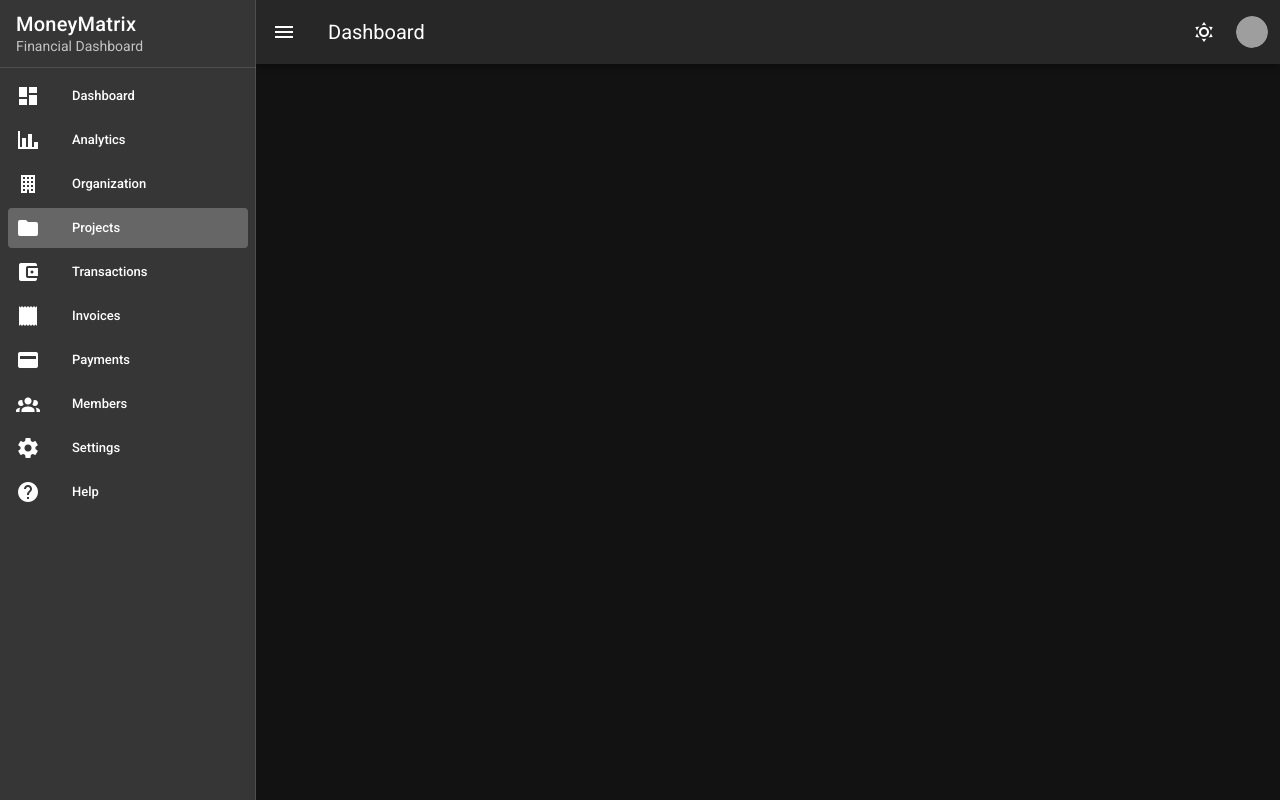
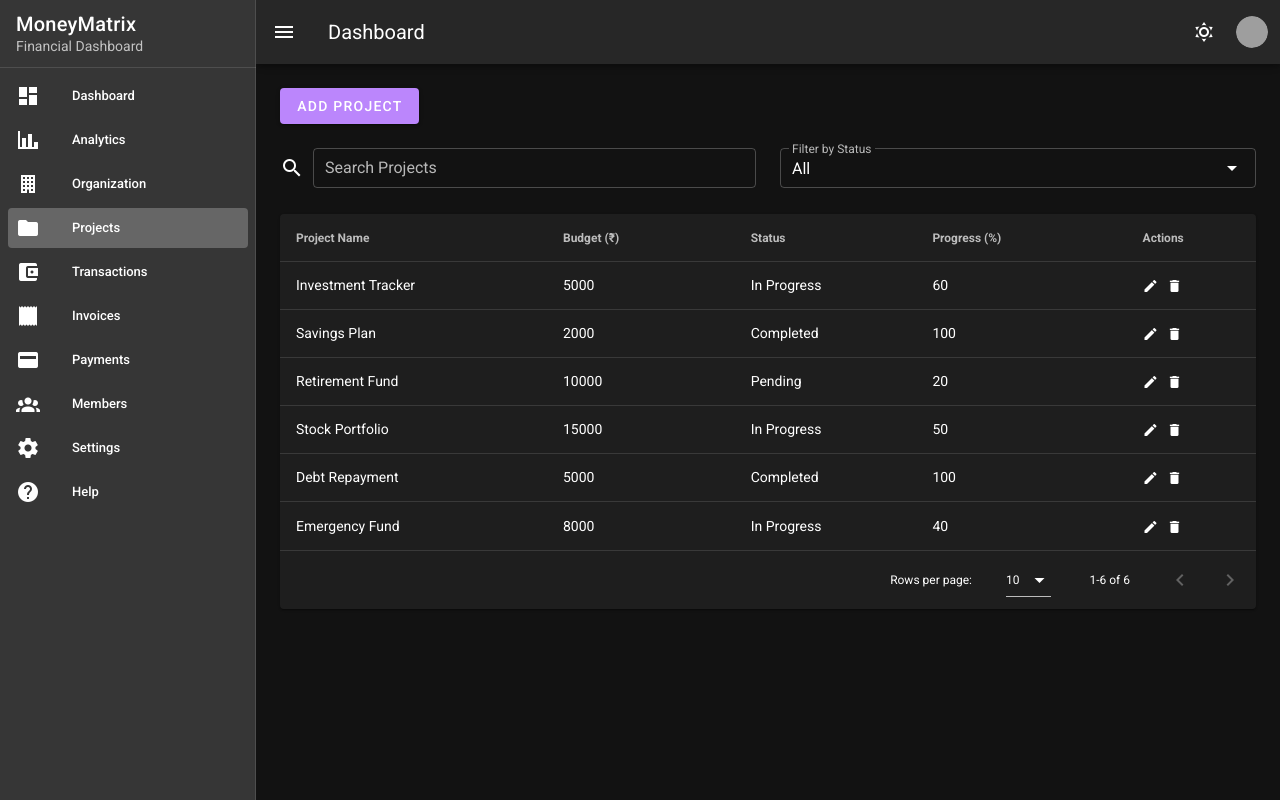
Before and after one commit to rkgupta-dev/finance-dashboard, a Vue app: page /projects in a window 1280 px wide. Built offline with nearby package versions, Linux system fonts and the light colour scheme; grey boxes are pictures that could not be loaded.

Commit message:
added ProjectsView page

```diff
--- a/src/router/index.js
+++ b/src/router/index.js
@@ -5,6 +5,7 @@ import DashboardLayout from "@/components/DashboardLayout.vue";
 import TransactionsView from "@/views/TransactionsView.vue";
 import AnalyticsView from "@/views/AnalyticsView.vue";
 import OrganizationView from "@/views/OrganizationView.vue";
+import ProjectsView from "@/views/ProjectsView.vue";
 
 Vue.use(VueRouter);
 
@@ -34,6 +35,11 @@ const routes = [
     name: "organization",
     component: OrganizationView,
   },
+  {
+    path: "/projects",
+    name: "projects",
+    component: ProjectsView,
+  },
 ];
 
 const router = new VueRouter({
--- /dev/null
+++ b/src/views/ProjectsView.vue
@@ -0,0 +1,199 @@
+<template>
+  <v-container>
+    <v-row>
+      <v-col>
+        <v-btn color="primary" @click="dialog = true">Add Project</v-btn>
+      </v-col>
+    </v-row>
+
+    <v-row>
+      <v-col>
+        <v-text-field
+          v-model="search"
+          label="Search Projects"
+          prepend-icon="mdi-magnify"
+          outlined
+          dense
+          clearable
+        ></v-text-field>
+      </v-col>
+      <v-col>
+        <v-select
+          v-model="filterStatus"
+          :items="statuses"
+          label="Filter by Status"
+          outlined
+          dense
+        ></v-select>
+      </v-col>
+    </v-row>
+
+    <v-data-table
+      :headers="headers"
+      :items="filteredProjects"
+      :search="search"
+      class="elevation-1"
+    >
+      <template slot="item.actions" slot-scope="{ item }">
+        <v-icon small @click="editProject(item)">mdi-pencil</v-icon>
+        <v-icon small @click="confirmDelete(item)" class="ml-2"
+          >mdi-delete</v-icon
+        >
+      </template>
+    </v-data-table>
+
+    <v-dialog v-model="dialog" max-width="500px">
+      <v-card>
+        <v-card-title>
+          <span class="headline">{{
+            editIndex === -1 ? "Add Project" : "Edit Project"
+          }}</span>
+        </v-card-title>
+        <v-card-text>
+          <v-text-field
+            v-model="editedProject.name"
+            label="Project Name"
+            outlined
+            dense
+          ></v-text-field>
+          <v-text-field
+            v-model="editedProject.budget"
+            label="Budget (₹)"
+            type="number"
+            outlined
+            dense
+          ></v-text-field>
+          <v-select
+            v-model="editedProject.status"
+            :items="statuses"
+            label="Status"
+            outlined
+            dense
+          ></v-select>
+          <v-slider
+            v-model="editedProject.progress"
+            label="Progress"
+            thumb-label
+            always
+            min="0"
+            max="100"
+          ></v-slider>
+        </v-card-text>
+        <v-card-actions>
+          <v-spacer></v-spacer>
+          <v-btn color="grey" @click="dialog = false">Cancel</v-btn>
+          <v-btn color="primary" @click="saveProject">Save</v-btn>
+        </v-card-actions>
+      </v-card>
+    </v-dialog>
+
+    <v-dialog v-model="deleteDialog" max-width="400px">
+      <v-card>
+        <v-card-title class="headline">Are you sure?</v-card-title>
+        <v-card-text>
+          This action will permanently delete the project.
+        </v-card-text>
+        <v-card-actions>
+          <v-spacer></v-spacer>
+          <v-btn color="grey" @click="deleteDialog = false">Cancel</v-btn>
+          <v-btn color="red" @click="deleteConfirmed">Delete</v-btn>
+        </v-card-actions>
+      </v-card>
+    </v-dialog>
+  </v-container>
+</template>
+
+<script>
+export default {
+  data() {
+    return {
+      search: "",
+      filterStatus: "All",
+      statuses: ["All", "Pending", "In Progress", "Completed"],
+      dialog: false,
+      deleteDialog: false,
+      editIndex: -1,
+      projectToDelete: null,
+      headers: [
+        { text: "Project Name", value: "name" },
+        { text: "Budget (₹)", value: "budget" },
+        { text: "Status", value: "status" },
+        { text: "Progress (%)", value: "progress" },
+        { text: "Actions", value: "actions", sortable: false },
+      ],
+      projects: [
+        {
+          name: "Investment Tracker",
+          budget: 5000,
+          status: "In Progress",
+          progress: 60,
+        },
+        {
+          name: "Savings Plan",
+          budget: 2000,
+          status: "Completed",
+          progress: 100,
+        },
+        {
+          name: "Retirement Fund",
+          budget: 10000,
+          status: "Pending",
+          progress: 20,
+        },
+        {
+          name: "Stock Portfolio",
+          budget: 15000,
+          status: "In Progress",
+          progress: 50,
+        },
+        {
+          name: "Debt Repayment",
+          budget: 5000,
+          status: "Completed",
+          progress: 100,
+        },
+        {
+          name: "Emergency Fund",
+          budget: 8000,
+          status: "In Progress",
+          progress: 40,
+        },
+      ],
+      editedProject: { name: "", budget: 0, status: "", progress: 0 },
+    };
+  },
+  computed: {
+    filteredProjects() {
+      return this.projects.filter(
+        (p) => this.filterStatus === "All" || p.status === this.filterStatus
+      );
+    },
+  },
+  methods: {
+    editProject(item) {
+      this.editIndex = this.projects.indexOf(item);
+      this.editedProject = Object.assign({}, item);
+      this.dialog = true;
+    },
+    confirmDelete(item) {
+      this.projectToDelete = item;
+      this.deleteDialog = true;
+    },
+    deleteConfirmed() {
+      this.projects = this.projects.filter((p) => p !== this.projectToDelete);
+      this.deleteDialog = false;
+      this.projectToDelete = null;
+    },
+    saveProject() {
+      if (this.editIndex === -1) {
+        this.projects.push(this.editedProject);
+      } else {
+        Object.assign(this.projects[this.editIndex], this.editedProject);
+      }
+      this.dialog = false;
+      this.editedProject = { name: "", budget: 0, status: "", progress: 0 };
+      this.editIndex = -1;
+    },
+  },
+};
+</script>
```
